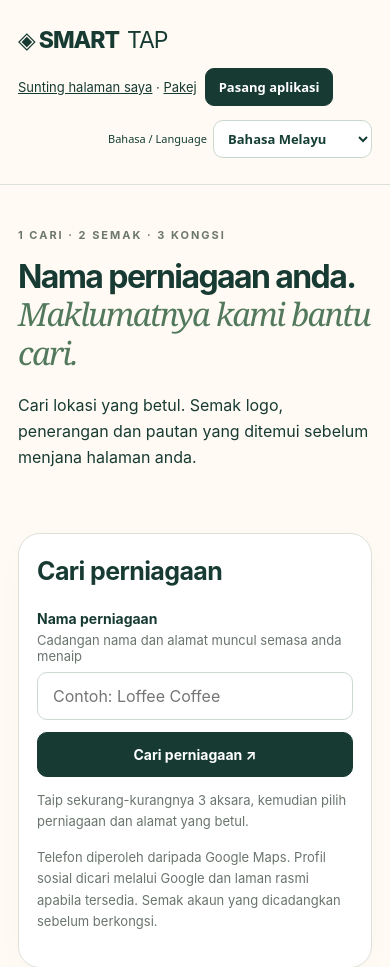
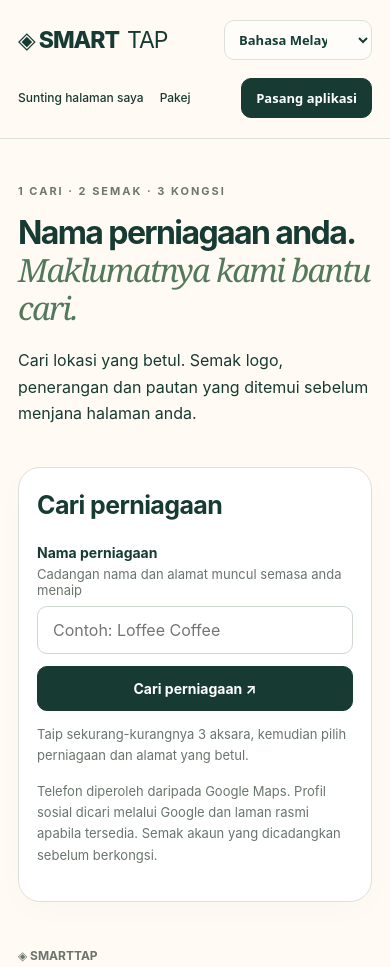
Before and after one commit to askmenoob/tap-imai-site, a website: page setup.html in a window 390 px wide. Shown: the top 967 px of the page. Drawn offline with Linux system fonts and the light colour scheme.

Commit message:
Organize navigation and language controls

```diff
--- a/language.css
+++ b/language.css
@@ -2,7 +2,32 @@
 .language-picker label{margin:0!important;font-size:12px!important;font-weight:500!important}
 .language-picker select{width:auto!important;min-width:126px;max-width:170px;margin:0!important;padding:8px 28px 8px 10px!important;border:1px solid #cbd8cf!important;border-radius:10px!important;background:#fff!important;color:#153e35!important;font:600 13px/1.4 system-ui,sans-serif!important}
 body>.language-picker{max-width:1100px;margin:16px auto;padding:0 20px}
-body>header .language-picker{margin:0 0 0 auto}
+body>header .language-picker{margin:0}
 .business-page>.language-picker{width:min(100%,460px);margin:0 auto 12px;position:relative;z-index:1}
 .business-page[data-theme="dark"]>.language-picker{color:#edf4ef}
-@media(max-width:520px){.language-picker{gap:6px;flex-wrap:wrap}.language-picker label{font-size:11px!important}body>header{flex-wrap:wrap;gap:12px}body>header .language-picker{order:5;flex-basis:100%}.business-page>.language-picker{margin-bottom:10px}}
+.app-header{display:grid;grid-template-columns:auto minmax(0,1fr) auto;align-items:center;column-gap:28px;row-gap:16px;padding-top:22px;padding-bottom:22px}
+.app-header>.brand{justify-self:start;white-space:nowrap;line-height:1.2}
+.app-nav{display:flex;justify-content:flex-end;align-items:center;flex-wrap:wrap;gap:10px 20px;font-size:13px;line-height:1.4!important}
+.app-nav a{text-decoration:none;font-weight:550;text-underline-offset:5px}
+.app-nav a:hover{text-decoration:underline}
+.app-tools{display:flex;align-items:center;justify-content:flex-end;gap:12px}
+.app-tools .language-picker{position:relative;flex-shrink:0}
+.app-tools .language-picker label{position:absolute;width:1px;height:1px;padding:0;overflow:hidden;clip-path:inset(50%);white-space:nowrap}
+.app-tools .language-picker select{min-width:122px;max-width:148px;min-height:40px;padding-top:9px!important;padding-bottom:9px!important;background:#fffdf9!important;border-color:#dce2d9!important}
+.app-tools .pwa-install{margin:0;min-height:40px;padding:9px 14px;border-radius:10px;font-size:13px}
+.search-page .intro{padding-top:44px;padding-bottom:12px}
+.search-page .intro>p:last-child{max-width:700px;margin-bottom:8px}
+.search-page [aria-labelledby="search-heading"]{margin-top:24px}
+@media(max-width:760px){
+  .app-header{grid-template-columns:minmax(0,1fr) auto;column-gap:16px;row-gap:18px;padding-top:20px;padding-bottom:20px}
+  .app-header>.brand{grid-column:1;grid-row:1}
+  .app-tools{display:contents}
+  .app-tools .language-picker{grid-column:2;grid-row:1;justify-self:end}
+  .app-tools .pwa-install{grid-column:2;grid-row:2;justify-self:end}
+  .app-header .app-nav{grid-column:1;grid-row:2;justify-content:flex-start;gap:8px 16px;font-size:12px}
+  .app-tools .language-picker select{min-width:122px;max-width:148px}
+  .search-page .intro{padding-top:32px;padding-bottom:8px}
+}
+@media(max-width:520px){.language-picker{gap:6px}.language-picker label{font-size:11px!important}.business-page>.language-picker{margin-bottom:10px}}
+
+@media(max-width:380px){.app-header>.brand{font-size:20px}.app-tools .language-picker select{min-width:132px;max-width:132px;width:132px!important;font-size:12px!important;padding-left:8px!important;padding-right:18px!important}.app-header .app-nav{gap:8px 12px}}
--- a/language.js
+++ b/language.js
@@ -20,7 +20,7 @@ function translated(node,slot,current,set){
 function render(){
   document.documentElement.lang=language;
   // Prefer the application's navigation; the public card has its own compact bar.
-  const host=document.querySelector('.business-page')||document.querySelector('body > header')||document.body;
+  const host=document.querySelector('.business-page')||document.querySelector('body > header .app-tools')||document.querySelector('body > header')||document.body;
   if(picker.parentNode!==host)host.prepend(picker);
   const walk=document.createTreeWalker(document.body,NodeFilter.SHOW_TEXT);
   while(walk.nextNode()){
--- a/pwa.js
+++ b/pwa.js
@@ -11,7 +11,7 @@
   const install = document.createElement('button');
   install.type = 'button'; install.className = 'pwa-install'; install.textContent = 'Pasang aplikasi';
   header.classList.add('pwa-header');
-  (header.querySelector('nav') || header).append(install);
+  (header.querySelector('.app-tools') || header.querySelector('nav') || header).append(install);
 
   const dialog = document.createElement('dialog');
   dialog.className = 'pwa-dialog'; dialog.setAttribute('aria-labelledby', 'pwa-heading');
--- a/setup.html
+++ b/setup.html
@@ -13,11 +13,11 @@
 <meta name="mobile-web-app-capable" content="yes">
 <meta name="apple-mobile-web-app-capable" content="yes">
 <meta name="apple-mobile-web-app-title" content="SmartTap">
-<link rel="stylesheet" href="/pwa.css?v=20261024-2">
-<script defer src="/pwa.js?v=20261023-1"></script>
-<link rel="stylesheet" href="/language.css?v=20261024-1"><script type="module" src="/language.js?v=20261024-1"></script><script defer src="/admin-entry.js?v=20261024-1"></script></head>
-<body>
-  <header><button class="brand" type="button" data-admin-entry aria-label="SMARTTAP">◈ SMART<span>TAP</span></button><nav aria-label="Navigasi utama"><a href="/edit">Sunting halaman saya</a> · <a href="/subscribe/">Pakej</a></nav></header>
+<link rel="stylesheet" href="/pwa.css?v=layout-20261024-1">
+<script defer src="/pwa.js?v=layout-20261024-1"></script>
+<link rel="stylesheet" href="/language.css?v=layout-20261024-1"><script type="module" src="/language.js?v=layout-20261024-1"></script><script defer src="/admin-entry.js?v=20261024-1"></script></head>
+<body class="search-page">
+  <header class="app-header"><button class="brand" type="button" data-admin-entry aria-label="SMARTTAP">◈ SMART<span>TAP</span></button><nav class="app-nav" aria-label="Navigasi utama"><a href="/edit">Sunting halaman saya</a><a href="/subscribe/">Pakej</a></nav><div class="app-tools"></div></header>
   <main>
     <section class="intro"><p class="eyebrow">1 CARI · 2 SEMAK · 3 KONGSI</p><h1>Nama perniagaan anda.<br><em>Maklumatnya kami bantu cari.</em></h1><p>Cari lokasi yang betul. Semak logo, penerangan dan pautan yang ditemui sebelum menjana halaman anda.</p></section>
     <p id="demo" class="notice" hidden>MOD DEMO TEMPATAN — semua hasil di sini ialah data contoh, bukan carian Google sebenar.</p>
```
Also changed, not shown: admin.html (+4 -4 lines), edit/index.html (+4 -4 lines), subscribe/index.html (+4 -4 lines).
